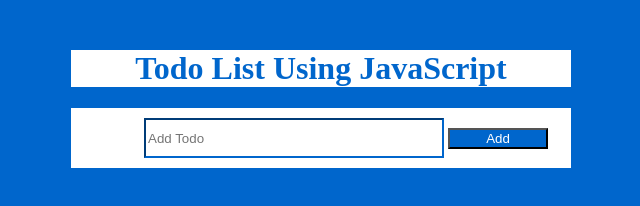
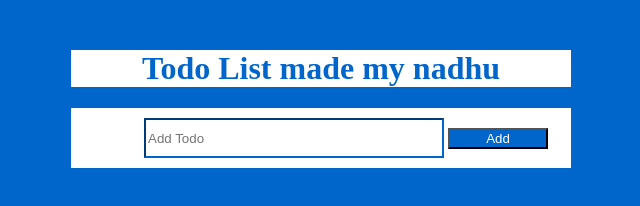
Before and after one commit to nadeems0206/demo, a plain HTML site: page index.html in a window 1280 px wide. Shown: the whole page, without its empty margins (319-959 px from the left). Drawn offline with Linux system fonts and the light colour scheme.

Commit message:
version-2

```diff
--- a/index.html
+++ b/index.html
@@ -8,7 +8,7 @@
 <body>
     <div>
         <center>
-            <h1 id="id1">Todo List Using JavaScript</h1>
+            <h1 id="id1">Todo List made my nadhu</h1>
         </center>
     </div>
     <center>
```
